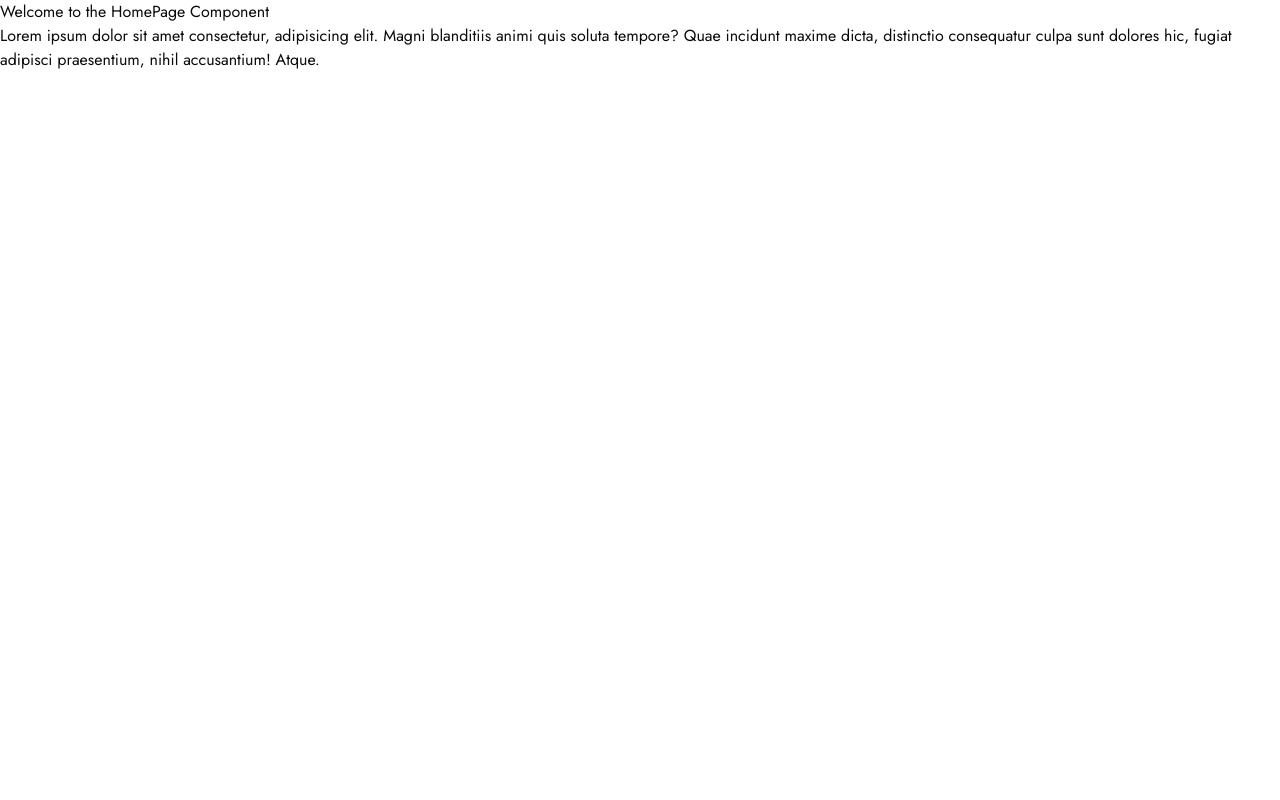
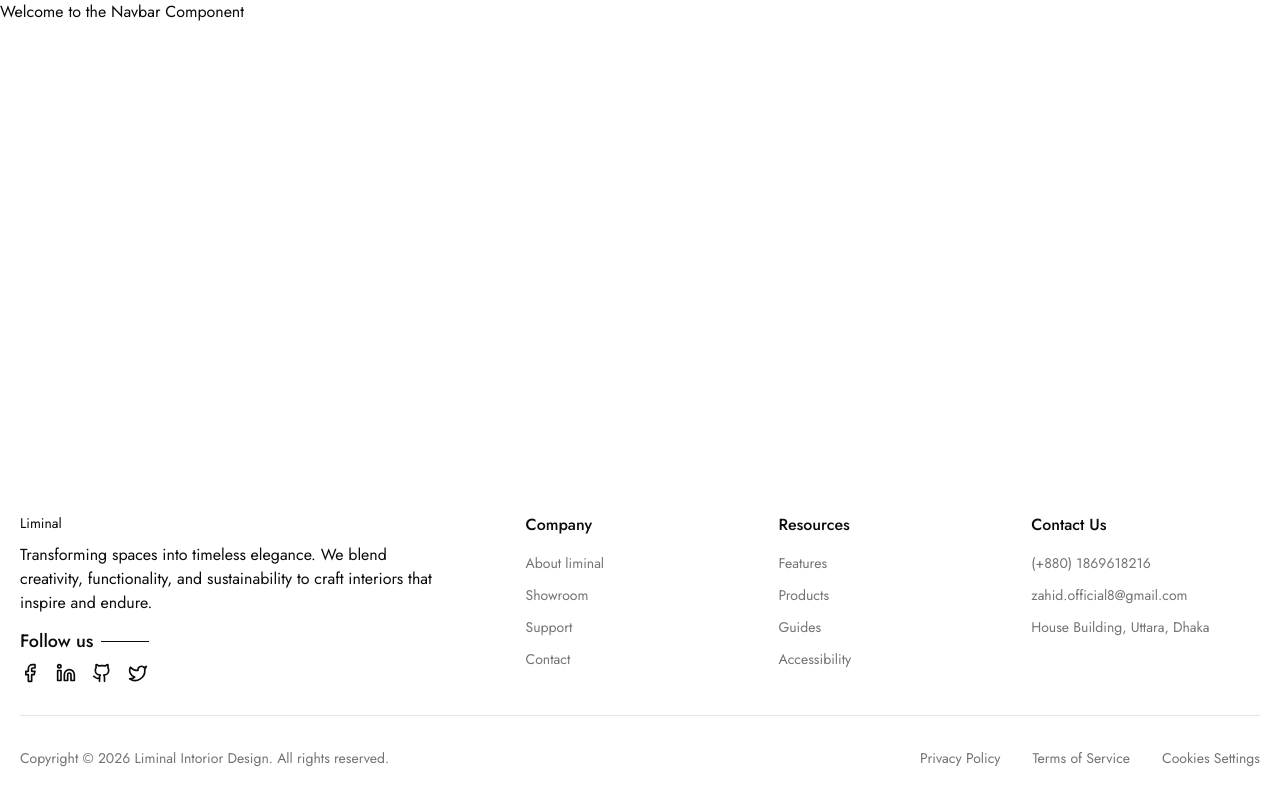
Before and after one commit to zahid-official/liminal-frontend, a Next.js app: page / in a window 1280 px wide. Built offline with nearby package versions, Linux system fonts and the light colour scheme.

Commit message:
feat: add footer and navbar components

```diff
--- /dev/null
+++ b/src/app/(public)/layout.tsx
@@ -0,0 +1,16 @@
+import Footer from "@/components/shared/Footer";
+import Navbar from "@/components/shared/Navbar";
+import { ILayoutProps } from "@/types";
+
+// PublicLayout Component
+const PublicLayout = ({ children }: ILayoutProps) => {
+  return (
+    <div className="min-h-screen flex flex-col">
+      <Navbar />
+      <main className="grow">{children}</main>
+      <Footer />
+    </div>
+  );
+};
+
+export default PublicLayout;
--- a/src/app/(public)/page.tsx
+++ b/src/app/(public)/page.tsx
@@ -1,11 +1,6 @@
 // HomePage Component
 const HomePage = () => {
-  return (
-    <div>
-      <h1>Welcome to the HomePage Component</h1>
-      <p>Lorem ipsum dolor sit amet consectetur, adipisicing elit. Magni blanditiis animi quis soluta tempore? Quae incidunt maxime dicta, distinctio consequatur culpa sunt dolores hic, fugiat adipisci praesentium, nihil accusantium! Atque.</p>
-    </div>
-  );
+  return <div></div>;
 };
 
 export default HomePage;
--- /dev/null
+++ b/src/components/shared/Footer.tsx
@@ -0,0 +1,157 @@
+import { Facebook, Github, Linkedin, Twitter } from "lucide-react";
+import Link from "next/link";
+
+const Footer = () => {
+  const socialLinks = [
+    { icon: Facebook, href: "https://www.facebook.com/zahid.official8" },
+    { icon: Linkedin, href: "https://www.linkedin.com/in/zahid-web/" },
+    { icon: Github, href: "https://github.com/zahid-official" },
+    { icon: Twitter, href: "https://x.com/zahid_official8" },
+  ];
+
+  const currentYear = new Date().getFullYear();
+  return (
+    <footer
+      className="pt-18 pb-8 text-sm mx-auto max-w-7xl w-full"
+      role="contentinfo"
+      aria-label="Site footer"
+    >
+      <div className="w-full mx-auto flex flex-col gap-8 px-5">
+        {/* Top Grid */}
+        <div className="grid grid-cols-1 items-center gap-10 text-center sm:grid-cols-2 lg:grid-cols-5 lg:items-start lg:gap-6 lg:text-left">
+          {/* Branding */}
+          <div className="flex w-full flex-col items-center gap-4 pr-0 lg:col-span-2 lg:items-start lg:pr-12">
+            <Link aria-label="Go to homepage" href="/">
+              Liminal
+            </Link>
+
+            <p className="text-base -mt-1.5">
+              Transforming spaces into timeless elegance. We blend creativity,
+              functionality, and sustainability to craft interiors that inspire and
+              endure.
+            </p>
+
+            {/* Social Links */}
+            <div className="w-full">
+              <h3 className="text-lg font-medium -mt-1 mb-2 flex items-center gap-2">
+                Follow us{" "}
+                <span className="inline-block h-px w-12 bg-foreground"></span>
+              </h3>
+              <div
+                className="flex gap-4"
+                aria-label="Social media links"
+              >
+                {/* Social Icons */}
+                {socialLinks.map((item, i) => {
+                  const Icon = item.icon;
+                  return (
+                    <Link
+                      key={i}
+                      href={item.href}
+                      className="transition-all duration-200 hover:scale-110"
+                    >
+                      <Icon size={20} />
+                    </Link>
+                  );
+                })}
+              </div>
+            </div>
+          </div>
+
+          {/* Column Sections */}
+          {[
+            {
+              title: "Company",
+              links: [
+                { label: "About liminal", href: "/about-us" },
+                { label: "Showroom", href: "/contact" },
+                { label: "Support", href: "/contact" },
+                { label: "Contact", href: "/contact" },
+              ],
+            },
+            {
+              title: "Resources",
+              links: [
+                { label: "Features", href: "/shop" },
+                { label: "Products", href: "/shop" },
+                { label: "Guides", href: "/contact" },
+                { label: "Accessibility", href: "/contact" },
+              ],
+            },
+            {
+              title: "Contact Us",
+              links: [
+                { label: "(+880) 1869618216", href: "tel:+8801869618216" },
+                {
+                  label: "zahid.official8@gmail.com",
+                  href: "mailto:zahid.official8@gmail.com",
+                },
+                {
+                  label: "House Building, Uttara, Dhaka",
+                  href: "/contact",
+                },
+              ],
+            },
+          ].map((section, idx) => (
+            <div key={idx} className="flex flex-col gap-4">
+              <h2 className="text-foreground text-base font-medium">
+                {section.title}
+              </h2>
+              <nav
+                className="flex flex-col gap-3"
+                aria-label={`${section.title} links`}
+              >
+                {section.links.map((item, idx) => (
+                  <Link
+                    key={idx}
+                    href={item?.href}
+                    className="text-muted-foreground hover:text-foreground transition-colors"
+                  >
+                    {item?.label}
+                  </Link>
+                ))}
+              </nav>
+            </div>
+          ))}
+        </div>
+
+        {/* Divider */}
+        <div
+          data-orientation="horizontal"
+          role="presentation"
+          className="bg-border shrink-0 h-px w-full"
+        />
+
+        {/* Bottom Section */}
+        <div className="flex flex-col gap-4 text-center lg:flex-row lg:items-center lg:justify-between lg:text-left">
+          <p className="text-muted-foreground order-2 text-center lg:order-1 lg:text-left">
+            <span>Copyright © {currentYear}</span>{" "}
+            <Link className="hover:underline" href="/">
+              Liminal Intorior Design
+            </Link>
+            . All rights reserved.
+          </p>
+
+          <nav
+            className="order-1 flex flex-col items-center gap-4 text-center lg:order-2 lg:flex-row lg:items-start lg:gap-8 lg:text-left"
+            aria-label="Legal links"
+          >
+            {["Privacy Policy", "Terms of Service", "Cookies Settings"].map(
+              (item) => (
+                <Link
+                  key={item}
+                  href="/contact"
+                  className="text-muted-foreground hover:text-foreground transition-colors"
+                >
+                  {item}
+                </Link>
+              ),
+            )}
+          </nav>
+        </div>
+      </div>
+    </footer>
+  );
+};
+
+export default Footer;
--- /dev/null
+++ b/src/components/shared/Navbar.tsx
@@ -0,0 +1,10 @@
+// Navbar Component
+const Navbar = () => {
+  return (
+    <div>
+      <h1>Welcome to the Navbar Component</h1>
+    </div>
+  );
+};
+
+export default Navbar;
--- /dev/null
+++ b/src/types/index.ts
@@ -0,0 +1,4 @@
+// Interface for ILayoutProps
+export interface ILayoutProps {
+  children: React.ReactNode;
+}
```
